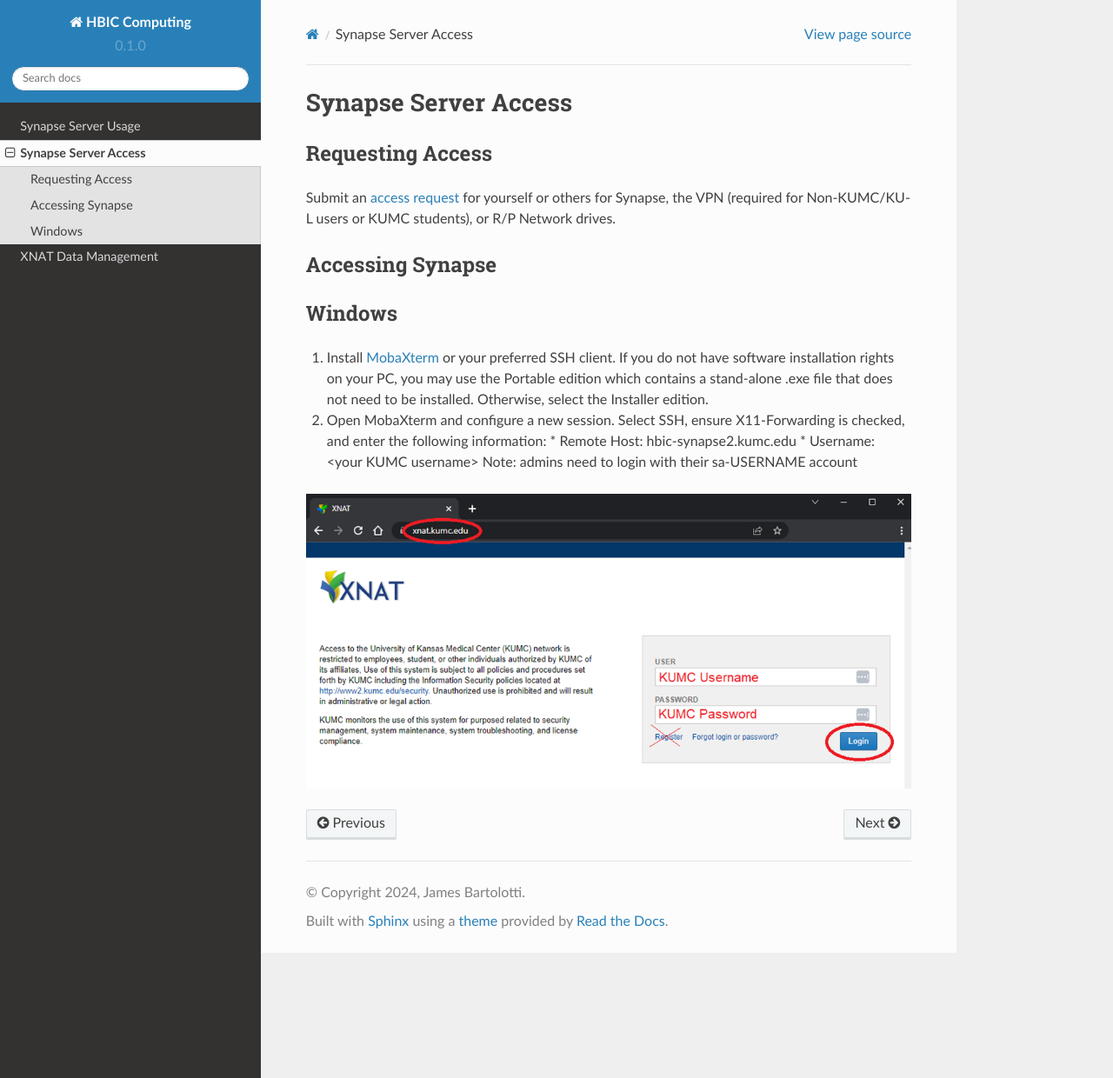
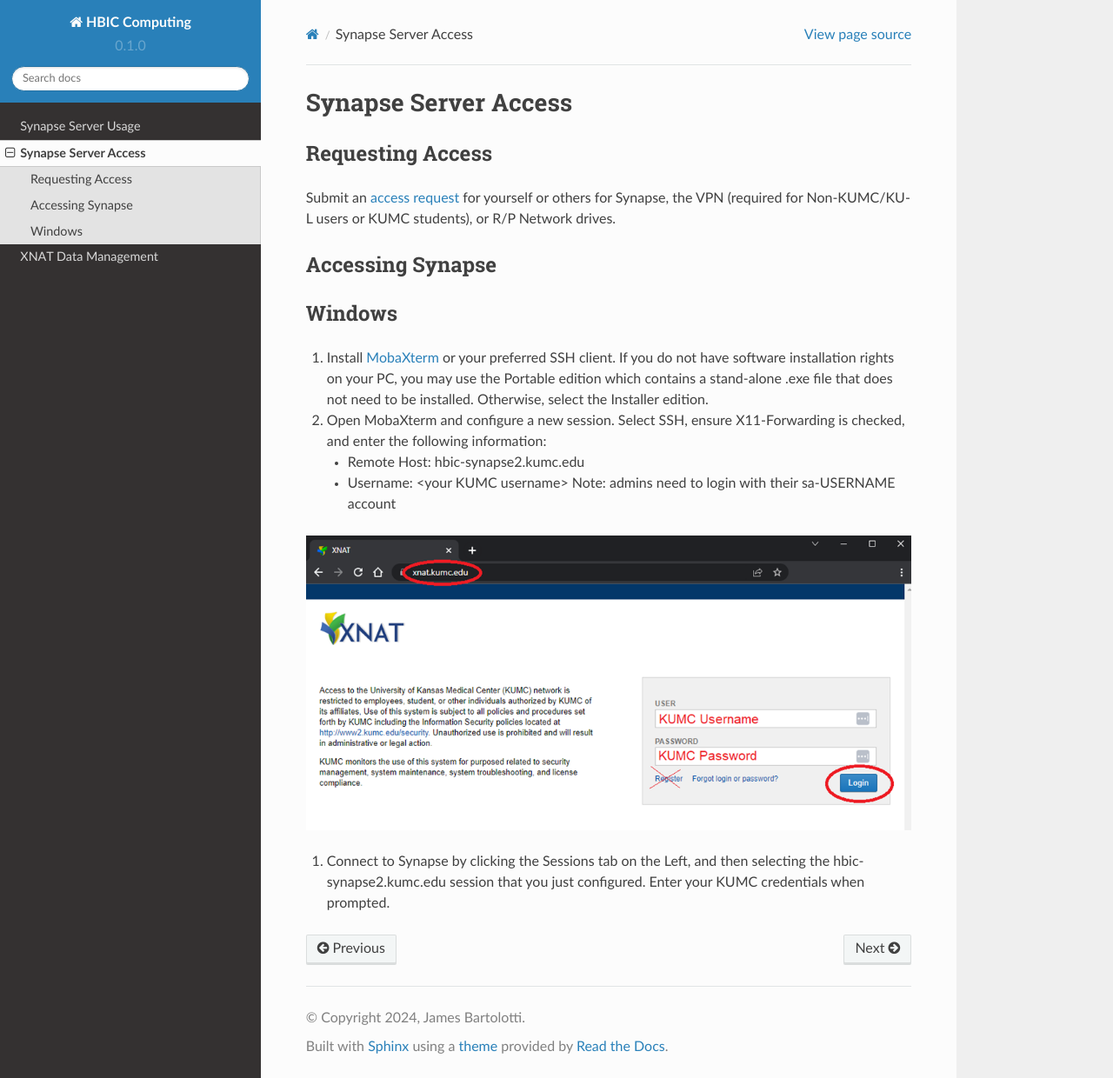
Before and after one commit to jbartolotti/hbic-computing, a Sphinx documentation site: the page built from docs/source/synapse_access.rst, in a window 1280 px wide and 1240 px high. Shown: the whole window at 87% size. Built offline with Sphinx 7.4.7 and the Read the Docs theme 2.0.0, drawn with Linux system fonts in a browser that asks for light colours.

Commit message:
Update synapse_access.rst

```diff
--- a/docs/source/synapse_access.rst
+++ b/docs/source/synapse_access.rst
@@ -18,9 +18,13 @@
 
 #. Install `MobaXterm <https://mobaxterm.mobatek.net/download-home-edition.html>`_ or your preferred SSH client. If you do not have software installation rights on your PC, you may use the Portable edition which contains a stand-alone .exe file that does not need to be installed. Otherwise, select the Installer edition.
 #. Open MobaXterm and configure a new session. Select SSH, ensure X11-Forwarding is checked, and enter the following information:
+
    * Remote Host: hbic-synapse2.kumc.edu
+
    * Username: <your KUMC username> Note: admins need to login with their sa-USERNAME account
 
 .. image:: media/xnat_account_1.png
   :width: 800
   :alt: A screenshot of MobaXterm. A red circle is drawn around the "Session" button on the top row of the application. A pop-up window titled "Session settings" is opened, and there is a red circle drawn around the "SSH" tab. In the section Basic SSH settings, the field Remote host is circled and contains the text "hbic-synapse2.kumc.edu". A red circle is drawn around the specify username field. The filed is checked and contains an example username, a123b456. In the panel below, the "Advanced SSH settings" tab is selected. A red circle is drawn around the option X-11 forwarding, and this option is checked.
+
+#. Connect to Synapse by clicking the Sessions tab on the Left, and then selecting the hbic-synapse2.kumc.edu session that you just configured. Enter your KUMC credentials when prompted.
```
